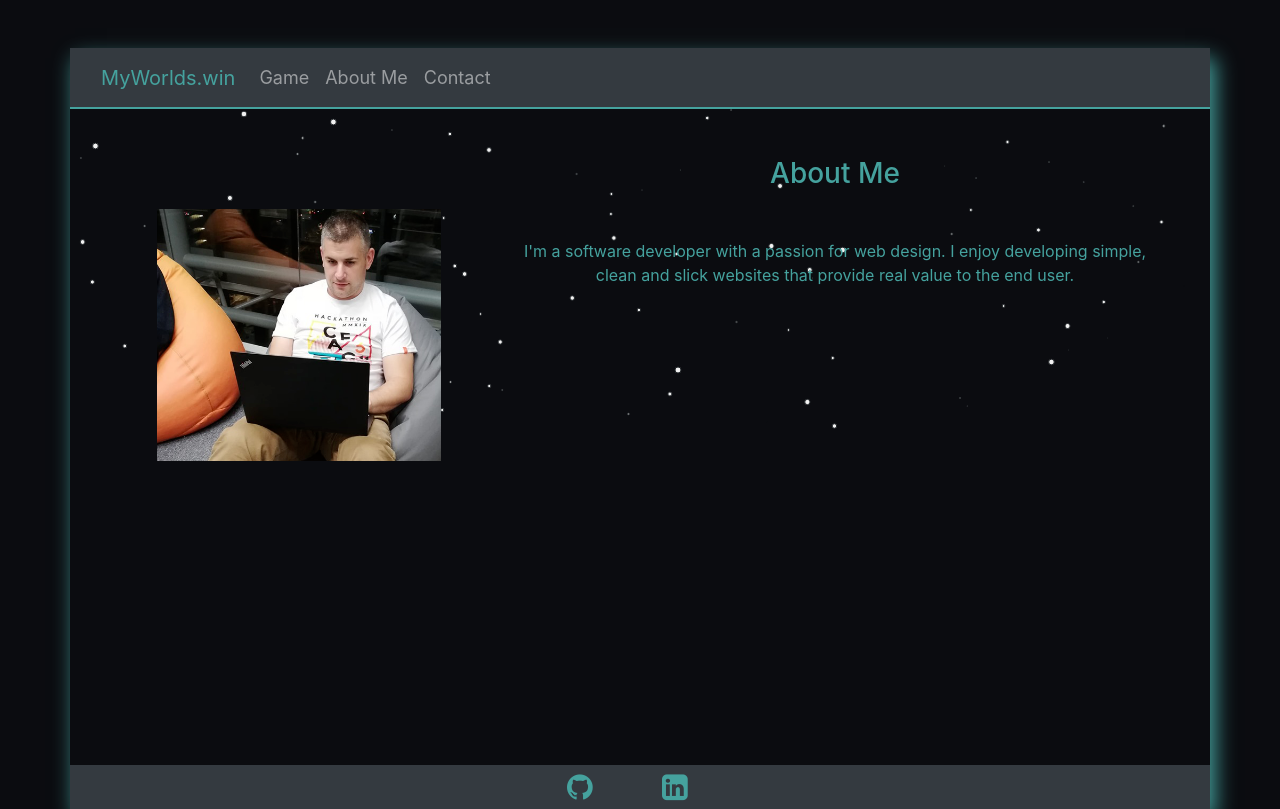
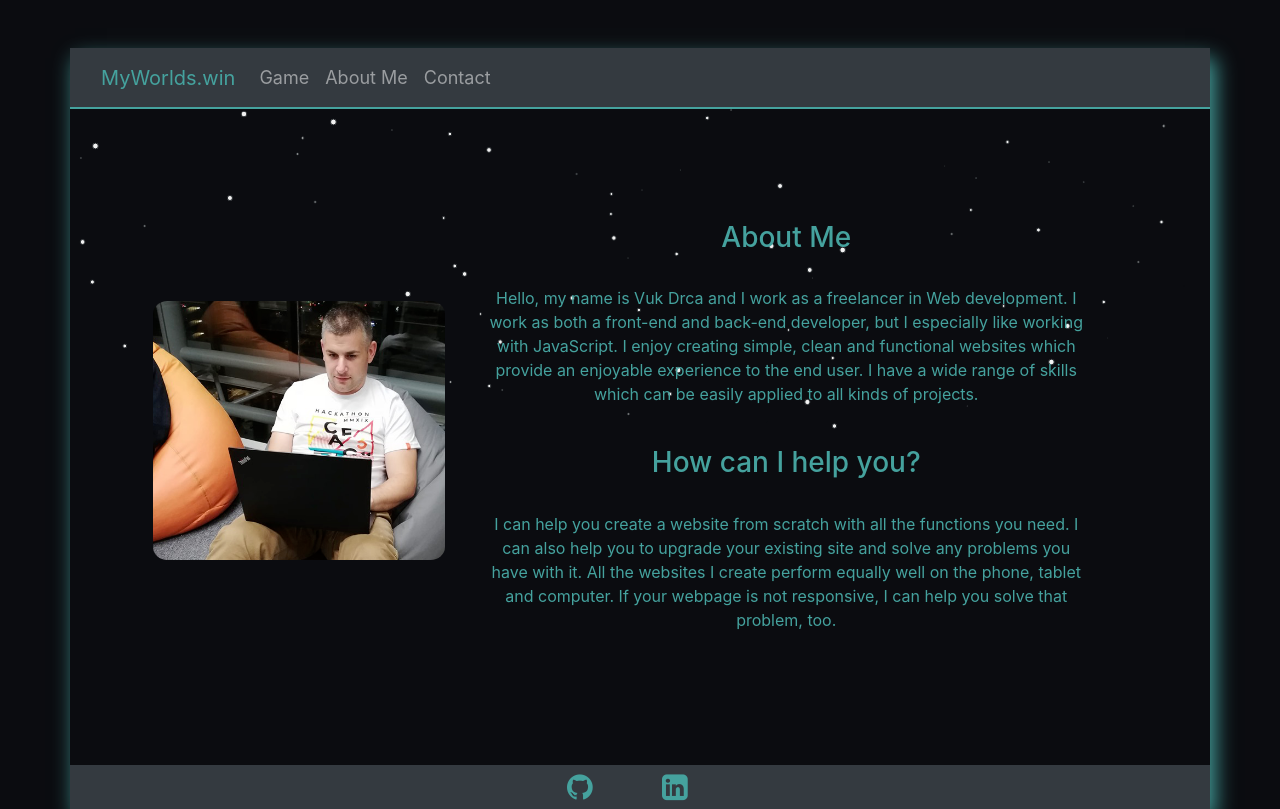
Before and after one commit to DrcaVuk/myworlds.win, a PHP site: page /about_me.php in a window 1280 px wide. Run offline with PHP 8.4, Linux system fonts and the light colour scheme.

Commit message:
new style about me

```diff
--- a/about_me.php
+++ b/about_me.php
@@ -11,21 +11,25 @@
   <body>
     <div class="container mt-5 p-0 main" id="main">
 
-    <?php include('inc/header.php'); ?>
+        <?php include('inc/header.php'); ?>
 
         <div class="container-fluid position-relative text-blue" id="space">
            <div id="z_cont">
-              <div class="container m-3">
+              <div class="container">
 
               </div>
-              <div class="row mt-5">
-                <div class="col-3 p-1 offset-1 mt-5">
+              <div class="row mt-4">
+                <div class="col-12 col-sm-12 col-md-3 p-0 offset-0 offset-sm-0 offset-md-1">
                   <img src="img/about_me.png" class="img-fluid">
                 </div>
-                <div class="col-8 text-center">
-                <h3 class="text-center">About Me</h3>
-                    <p class="m-5">I'm a software developer with a passion for web design.
-                    I enjoy developing simple, clean and slick websites that provide real value to the end user.</p>
+                <div class="col-12 col-sm-12 col-md-7 text-center">
+                     <h3 class="text-center m-2">About Me</h3>
+                     <p class="p-4">Hello, my name is Vuk Drca and I work as a freelancer in Web development. I work as both a front-end and back-end developer, but I especially like working with JavaScript.
+                        I enjoy creating simple, clean and functional websites which provide an enjoyable experience to the end user.
+                        I have a wide range of skills which can be easily applied to all kinds of projects.</p>
+                     <h3 class="text-center m-2">How can I help you?</h3>
+                     <p class="p-4">I can help you create a website from scratch with all the functions you need. I can also help you to upgrade your existing site and solve any problems you have with it.
+                        All the websites I create perform equally well on the phone, tablet and computer. If your webpage is not responsive, I can help you solve that problem, too. </p>
                 </div>
               </div>
             </div>
--- a/css/main.css
+++ b/css/main.css
@@ -51,19 +51,17 @@ canvas {
 
 #z_cont {
     z-index: 20;
-    padding: 0px;
-    margin: 0px;
     position: absolute;
-    height: 100%;
+    margin-top: 7%;
+    height: 90%;
     width: 100%;
+    overflow: hidden;
 }
 
 #play {
     font-size: 30px;
     margin-top:100%;
     padding: 5px 25px;
-}
-
 }
 
 
@@ -81,3 +79,8 @@ footer .fa {
 .navbar-brand {
     color: #45A29E !important;
 }
+
+.img-fluid {
+    margin-top: 30%;
+    border-radius: 5%;
+}
```
Also changed, not shown: main.html (deleted, +0 -43 lines).
